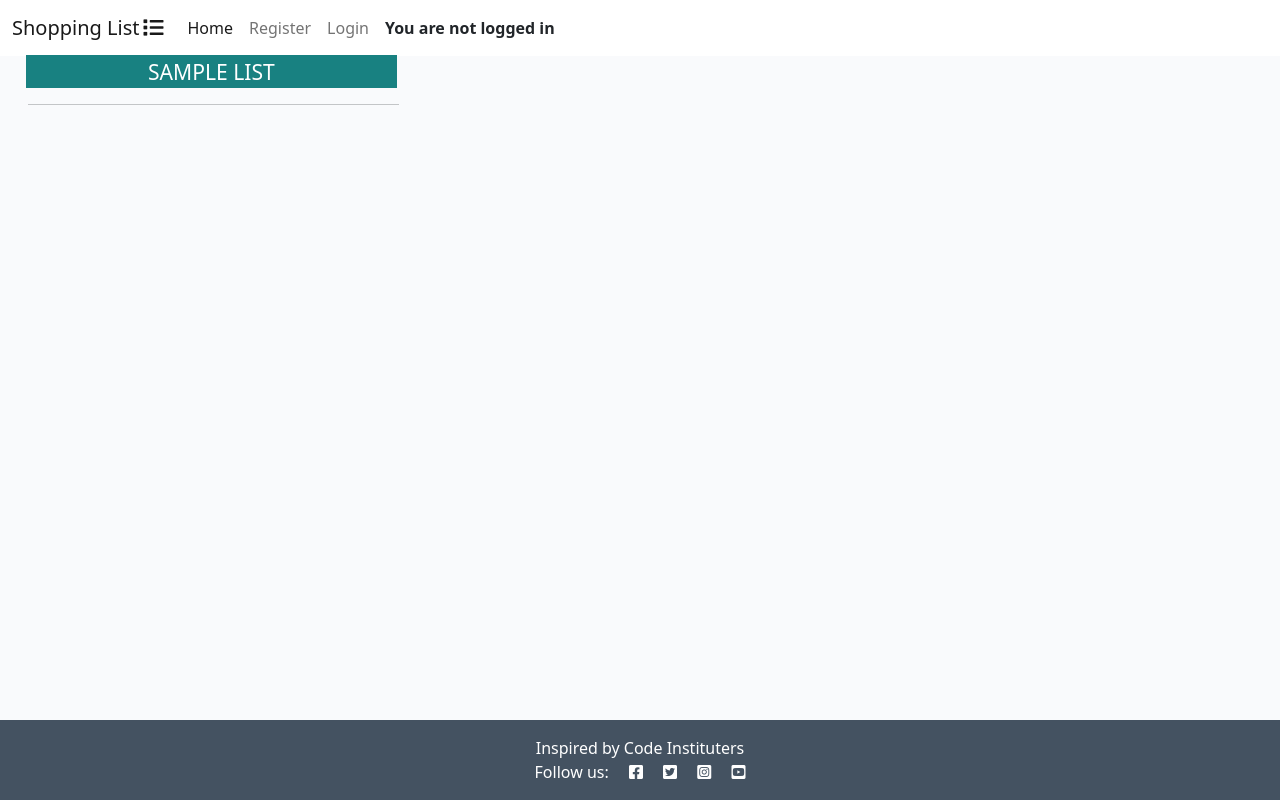
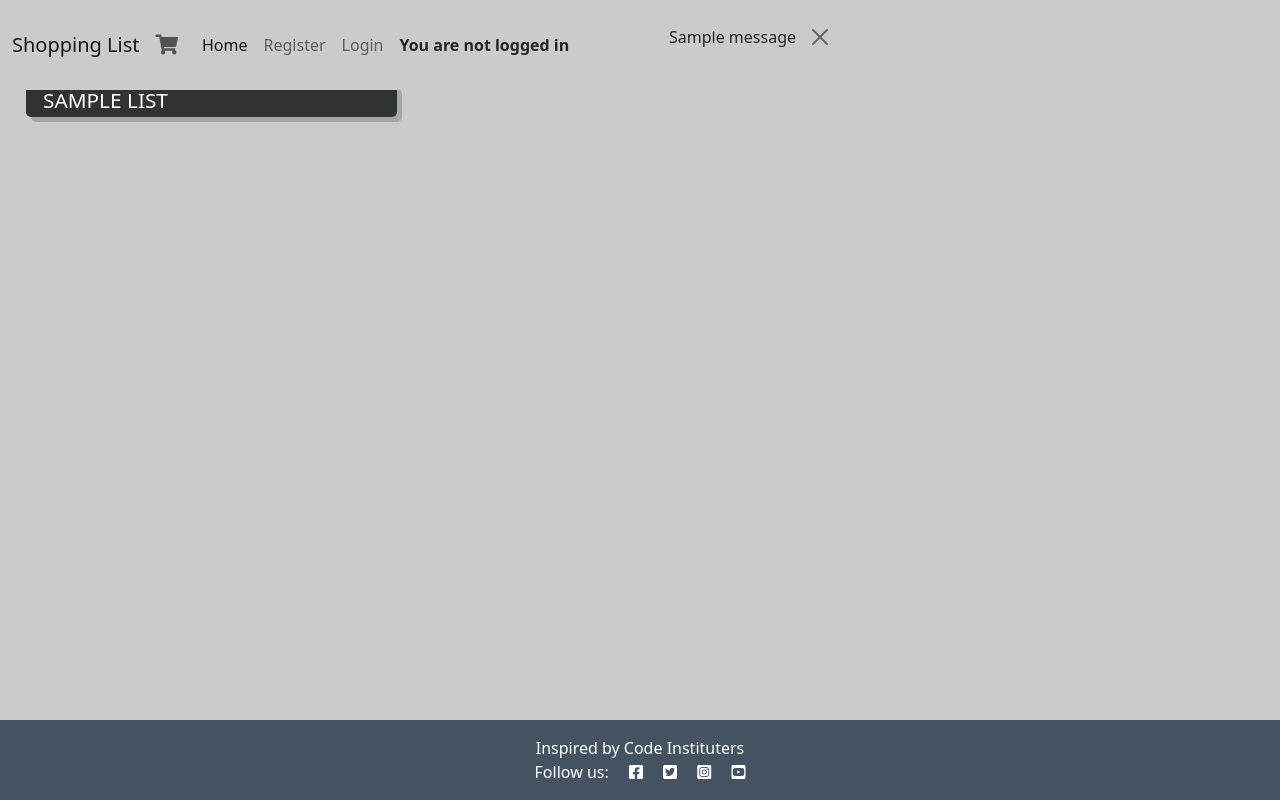
Before and after one commit to SimonCzEdu/ShoppingList, a Django app: page / in a window 1280 px wide. Run offline with Django 4.2, Linux system fonts and the light colour scheme; tables that the repository leaves empty hold one stand-in row (values such as "Sample post"); one stand-in notice (Sample message) is shown; some libraries are stand-ins or nearby versions.

Commit message:
Style all html files for uniform aesthethic

```diff
--- a/shopping_list/templates/shopping_list/index.html
+++ b/shopping_list/templates/shopping_list/index.html
@@ -7,7 +7,7 @@
     <div class="row">
 
         <!-- Shopping List Entries Column -->
-        <div class="col-12 mt-3 left">
+        <div class="col-12 custom-mt left">
             <div class="row">
                 {% for list in list_list %}
                 <div class="col-md-4">
@@ -15,15 +15,12 @@
                         <div class="card-body">
                             <div class="image-container">
                                 <div class="image-flash">
-                                    <a href="{% url 'list_detail' list.slug %}" class="list-link">
-                                        <h2 class="list_name text-center">{{ list.list_name }}</h2>
+                                    <a href="{% url 'list_detail' list.slug %}" class="list-item">
+                                        <h2 class="list-name text-center">{{ list.list_name }}</h2>
                                     </a>
                                 </div>
                             </div>
-
-                            <hr />
-                            <p class="card-text text-muted h6">{{ post.created_on}}
-                            </p>
+                            <br>
                         </div>
                     </div>
                 </div>
--- a/static/css/style.css
+++ b/static/css/style.css
@@ -1,5 +1,18 @@
 body {
     background-color: #F9FAFC;
+}
+
+.navbar {
+    position: fixed;
+    z-index: 1;
+    width: 100%;
+    background-color: #cbcbcb;
+}
+
+.footer {
+    position: fixed;
+    width: 100%;
+    bottom: 0;
 }
 
 .brand {
@@ -26,7 +39,7 @@ body {
 }
 
 .main-bg {
-    background-color: #F9FAFC;
+    background-color: #cbcbcb;
 }
 
 .card {
@@ -43,7 +56,7 @@ body {
     bottom: 5%;
     width: 100%;
     left: -2px;
-    background-color: #188181;
+    border-radius: 5px;
 }
 
 .scale {
@@ -51,19 +64,18 @@ body {
     height: auto;
 }
 
-.list_name {
+.list-name {
     color: white;
     margin: 4px;
     text-transform: uppercase;
-    font-size: calc(0.6rem + .9vw);
+    font-size: 1.3rem;
 }
 
 .masthead {
-    margin-top: 10px;
+    margin-top: 3.4rem;
     overflow: hidden;
     position: relative;
     display: inline-block;
-    height: 33vh;
     width: 100%;
 }
 
@@ -71,6 +83,7 @@ body {
     background-color: #445261;
     color: white;
     position: relative;
+    border-radius: 5px;
 }
 
 .masthead-image {
@@ -94,16 +107,16 @@ body {
 
 .list-link {
     text-decoration: none;
-    color: #445261;
+    color: #ffffff;
 }
 
 .list-link:hover,
 .page-link {
-    color: #E84610;
+    color: #44743b;
 }
 
 .list-title {
-    margin-top: 10%;
+    margin-top: 5%;
     margin-left: 5%;
 }
 
@@ -114,7 +127,7 @@ body {
 
 .btn-signup,
 .btn-edit {
-    background-color: #188181;
+    background-color: #2f3333;
     color: #fff;
 }
 
@@ -170,3 +183,43 @@ body {
 .welcome-message {
     margin: 0;
 }
+
+.basket-icon {
+    color: #ffffff !important;
+}
+
+.list-item {
+    padding-left: 3.5%;
+    padding-right: 4.5%;
+    background: #2f3333;
+    display: flex;
+    margin-bottom: 0.7rem;
+    font-size: 1.4rem;
+    text-decoration: none;
+    color: White;
+    box-shadow: 5px 5px #8888888a;
+    border-radius: 5px;
+}
+
+.item-name {
+    margin: 0;
+    flex-basis: 60%;
+}
+
+.item-span {
+    flex-basis: 40%;
+    text-align: center;
+    align-content: center;
+}
+
+.cart-icon {
+    color: #515354 !important;
+}
+
+.custom-mb {
+    margin-bottom: 5rem !important;
+}
+
+.custom-mt {
+    margin-top: 7rem !important;
+}
--- a/templates/base.html
+++ b/templates/base.html
@@ -32,9 +32,10 @@
 <body class="d-flex flex-column h-100 main-bg">
 
     <!-- Navigation -->
-    <nav class="navbar navbar-expand-lg navbar-light bg-white">
+    <nav class="navbar navbar-expand-lg navbar-light maine-bg">
         <div class="container-fluid">
-            <a class="navbar-brand" href="{% url 'home' %}">Shopping List<i class="fas fa-list ms-1"></i></a>
+            <a class="navbar-brand" href="{% url 'home' %}">Shopping List<i
+                    class="fas fas fa-shopping-cart cart-icon ms-3"></i></a>
             <button class="navbar-toggler" type="button" data-bs-toggle="collapse" data-bs-target="#navbarText"
                 aria-controls="navbarText" aria-expanded="false" aria-label="Toggle navigation">
                 <span class="navbar-toggler-icon"></span>
@@ -69,6 +70,22 @@
                 </ul>
             </div>
         </div>
+
+
+        <!-- displaying Django messages -->
+        <div class="container">
+            <div class="row">
+                <div">
+                    {% for message in messages %}
+                    <div class="alert {{ message.tags }} alert-dismissible
+            fade show" id="msg" role="alert">
+                        {{ message | safe }}
+                        <button type="button" class="btn-close" data-bs-dismiss="alert" aria-label="Close"></button>
+                    </div>
+                    {% endfor %}
+                </div>
+            </div>
+        </div>
     </nav>
 
     <main class="flex-shrink-0 main-bg">
```
Also changed, not shown: shopping_list/templates/shopping_list/list_detail.html (+38 -9 lines), 1 other file.
